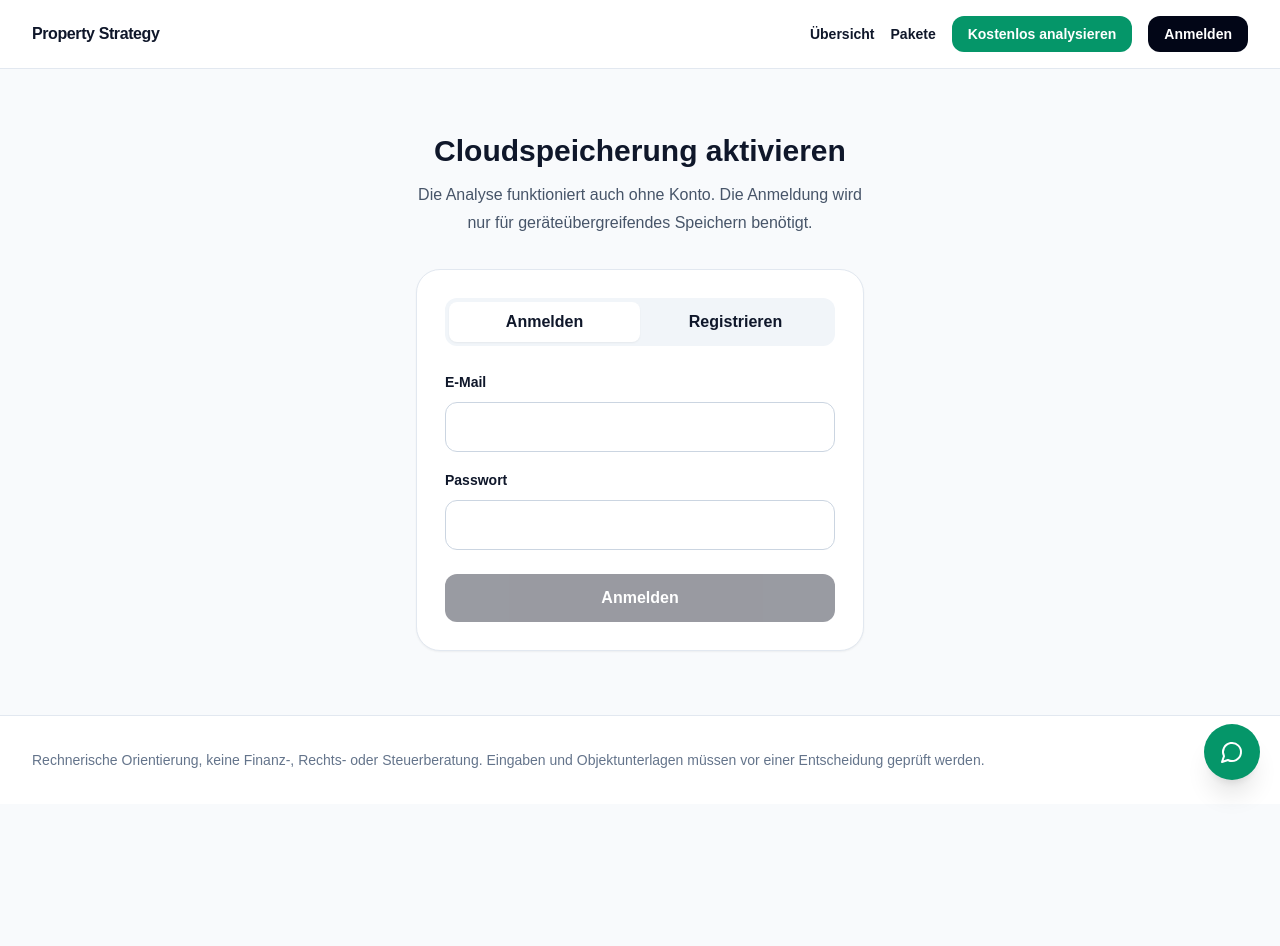
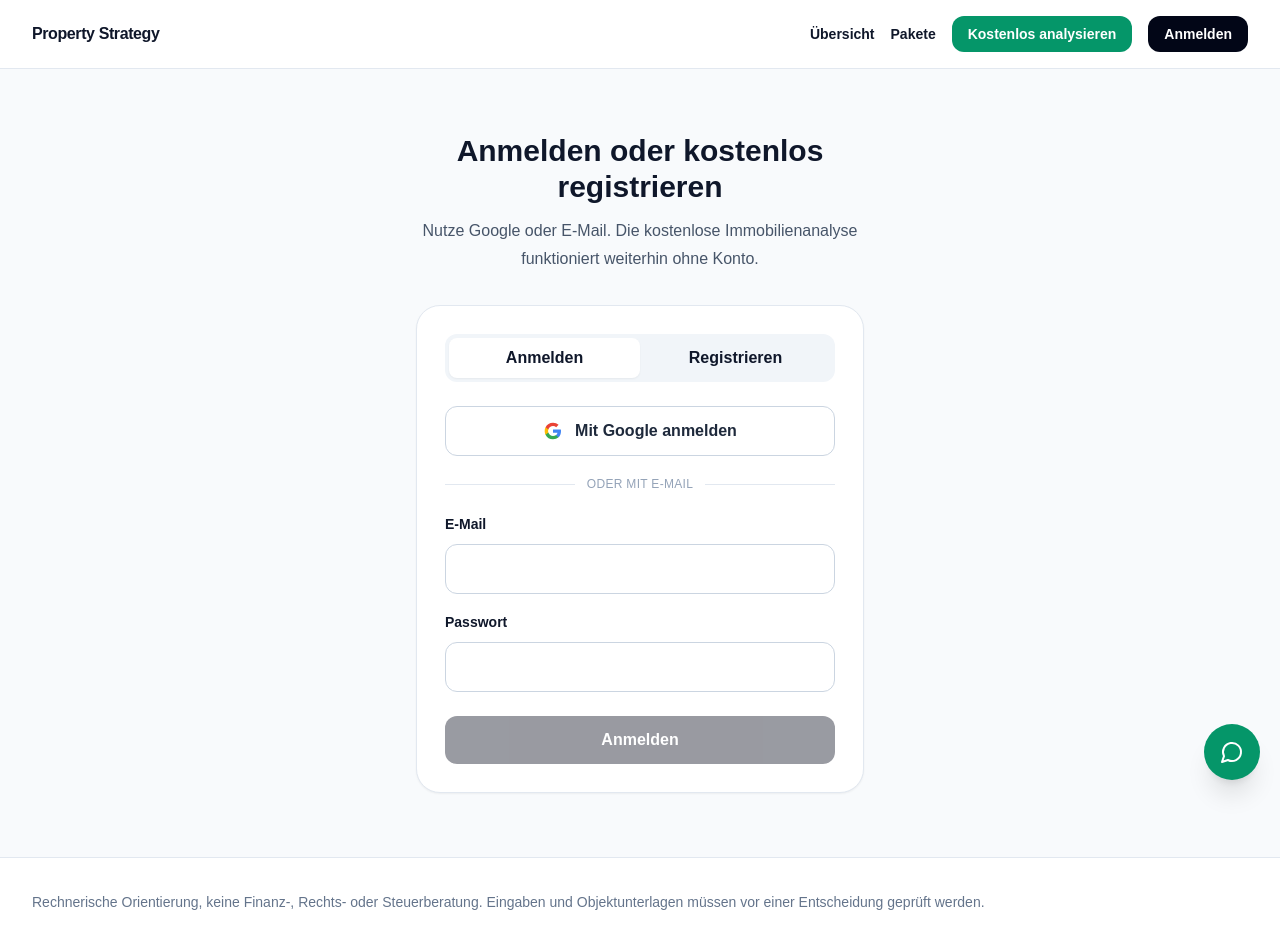
Before and after one commit to immopilot17/property-strategy-platform, a Next.js app: page /login in a window 1280 px wide. Before the commit the page ends 804 px from the top, so only its background shows below. Built offline with nearby package versions, Linux system fonts and the light colour scheme.

Commit message:
Google Anmeldung und Registrierung ergänzen

```diff
--- a/src/app/auth/callback/route.ts
+++ b/src/app/auth/callback/route.ts
@@ -4,11 +4,14 @@ import { createClient } from "@/lib/supabase/server";
 export async function GET(request: Request) {
   const url = new URL(request.url);
   const code = url.searchParams.get("code");
+  const requestedNext = url.searchParams.get("next");
+  const next = requestedNext?.startsWith("/") && !requestedNext.startsWith("//") ? requestedNext : "/dashboard";
 
   if (code) {
     const supabase = await createClient();
-    await supabase.auth.exchangeCodeForSession(code);
+    const { error } = await supabase.auth.exchangeCodeForSession(code);
+    if (error) return NextResponse.redirect(new URL(`/login?error=${encodeURIComponent("Anmeldung konnte nicht abgeschlossen werden.")}`, request.url));
   }
 
-  return NextResponse.redirect(new URL("/dashboard", request.url));
+  return NextResponse.redirect(new URL(next, request.url));
 }
--- a/src/app/login/page.tsx
+++ b/src/app/login/page.tsx
@@ -6,9 +6,9 @@ export default function LoginPage() {
   return (
     <main className="px-4 py-16">
       <div className="mx-auto mb-8 max-w-md text-center">
-        <h1 className="text-3xl font-bold">Cloudspeicherung aktivieren</h1>
+        <h1 className="text-3xl font-bold">Anmelden oder kostenlos registrieren</h1>
         <p className="mt-3 leading-7 text-slate-600">
-          Die Analyse funktioniert auch ohne Konto. Die Anmeldung wird nur für geräteübergreifendes Speichern benötigt.
+          Nutze Google oder E-Mail. Die kostenlose Immobilienanalyse funktioniert weiterhin ohne Konto.
         </p>
       </div>
       <AuthForm />
--- a/src/components/auth/auth-form.tsx
+++ b/src/components/auth/auth-form.tsx
@@ -37,6 +37,25 @@ export function AuthForm() {
     }
   };
 
+  const signInWithGoogle = async () => {
+    setLoading(true);
+    setMessage("");
+    try {
+      const supabase = createClient();
+      const { error } = await supabase.auth.signInWithOAuth({
+        provider: "google",
+        options: {
+          redirectTo: `${window.location.origin}/auth/callback?next=/dashboard`,
+          queryParams: { access_type: "offline", prompt: "consent" }
+        }
+      });
+      if (error) setMessage(error.message);
+    } catch (error) {
+      setMessage(error instanceof Error ? error.message : "Google-Anmeldung fehlgeschlagen.");
+      setLoading(false);
+    }
+  };
+
   return (
     <div className="mx-auto max-w-md rounded-3xl border border-slate-200 bg-white p-7 shadow-sm">
       <div className="grid grid-cols-2 rounded-xl bg-slate-100 p-1">
@@ -44,7 +63,24 @@ export function AuthForm() {
         <button onClick={() => setMode("signup")} className={`rounded-lg px-3 py-2 font-bold ${mode === "signup" ? "bg-white shadow-sm" : ""}`}>Registrieren</button>
       </div>
 
-      <label className="mt-6 block">
+      <button
+        type="button"
+        disabled={loading}
+        onClick={signInWithGoogle}
+        className="mt-6 flex w-full items-center justify-center gap-3 rounded-xl border border-slate-300 bg-white px-4 py-3 font-bold text-slate-800 transition hover:bg-slate-50 disabled:opacity-40"
+      >
+        <svg aria-hidden="true" viewBox="0 0 24 24" className="h-5 w-5">
+          <path fill="#4285F4" d="M21.6 12.23c0-.71-.06-1.4-.18-2.07H12v3.92h5.38a4.6 4.6 0 0 1-2 3.02v2.54h3.24c1.9-1.75 2.98-4.33 2.98-7.41Z" />
+          <path fill="#34A853" d="M12 22c2.7 0 4.97-.9 6.62-2.36l-3.24-2.54c-.9.6-2.05.96-3.38.96-2.6 0-4.81-1.76-5.6-4.13H3.05v2.62A10 10 0 0 0 12 22Z" />
+          <path fill="#FBBC05" d="M6.4 13.93A6.02 6.02 0 0 1 6.08 12c0-.67.12-1.32.32-1.93V7.45H3.05A10 10 0 0 0 2 12c0 1.61.38 3.13 1.05 4.55l3.35-2.62Z" />
+          <path fill="#EA4335" d="M12 5.94c1.47 0 2.79.5 3.83 1.5l2.87-2.88A9.65 9.65 0 0 0 12 2a10 10 0 0 0-8.95 5.45l3.35 2.62C7.19 7.7 9.4 5.94 12 5.94Z" />
+        </svg>
+        Mit Google {mode === "signup" ? "registrieren" : "anmelden"}
+      </button>
+
+      <div className="my-5 flex items-center gap-3 text-xs font-medium uppercase tracking-wide text-slate-400"><span className="h-px flex-1 bg-slate-200" /><span>oder mit E-Mail</span><span className="h-px flex-1 bg-slate-200" /></div>
+
+      <label className="block">
         <span className="text-sm font-bold">E-Mail</span>
         <input type="email" value={email} onChange={(e) => setEmail(e.target.value)} className="mt-2 w-full rounded-xl border border-slate-300 px-4 py-3" />
       </label>
```
